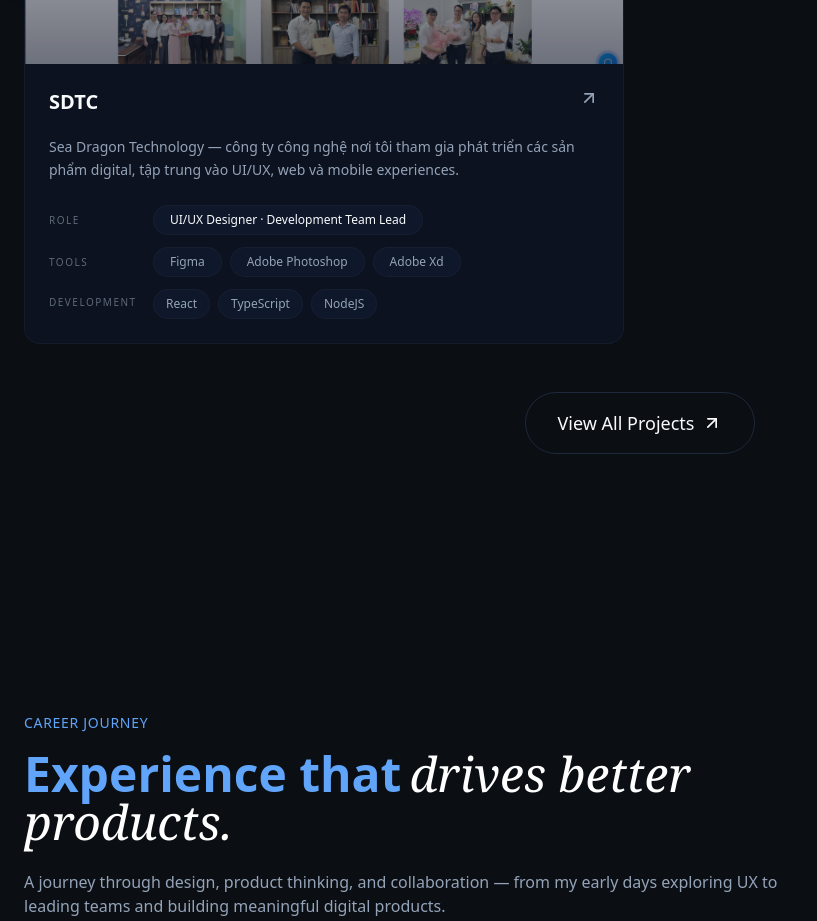
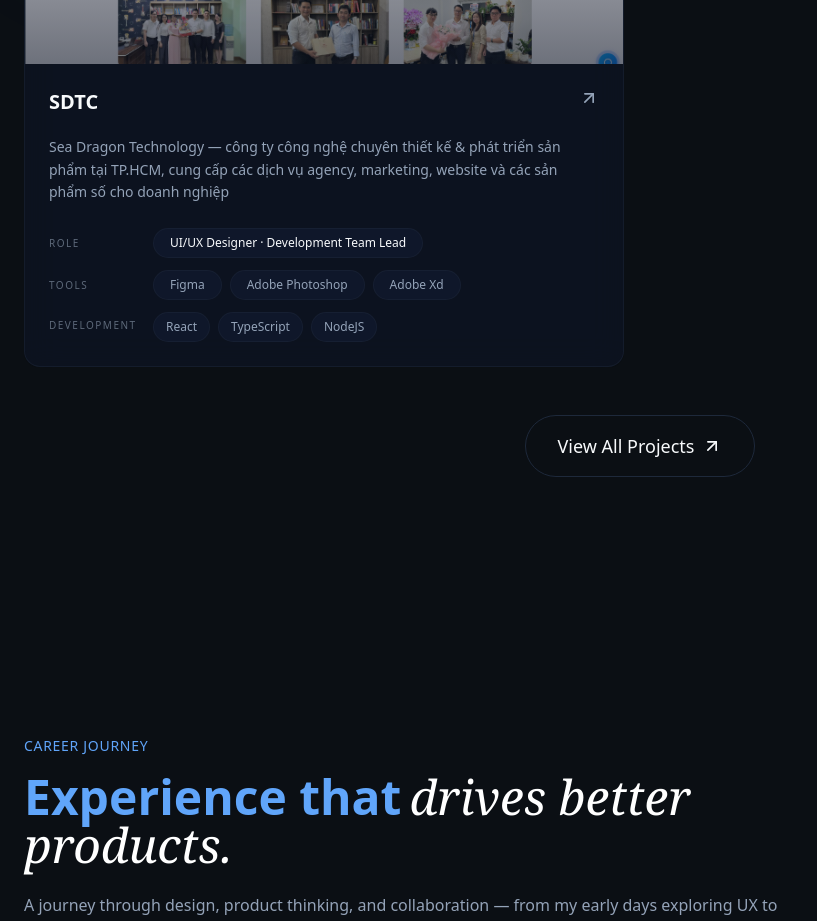
Before and after one commit to Doanhuutrung/portfolio, a React (Vite) app: page / in a window 1280 px wide. Shown: the part 4100-5021 px from the top of the page, without its empty margins (0-817 px from the left). Built offline with nearby package versions, Linux system fonts and the light colour scheme.

Commit message:
update description for project 5 card

```diff
--- a/src/sections/Projects.jsx
+++ b/src/sections/Projects.jsx
@@ -49,7 +49,7 @@
   {
     title: "SDTC",
     description:
-      "Sea Dragon Technology — công ty công nghệ nơi tôi tham gia phát triển các sản phẩm digital, tập trung vào UI/UX, web và mobile experiences.",
+      "Sea Dragon Technology — công ty công nghệ chuyên thiết kế & phát triển sản phẩm tại TP.HCM, cung cấp các dịch vụ agency, marketing, website và các sản phẩm số cho doanh nghiệp ",
     image: "/portfolio/projects/projects-5.webp",
     role: "UI/UX Designer · Development Team Lead",
     tools: ["Figma", "Adobe Photoshop", "Adobe Xd"],
```
